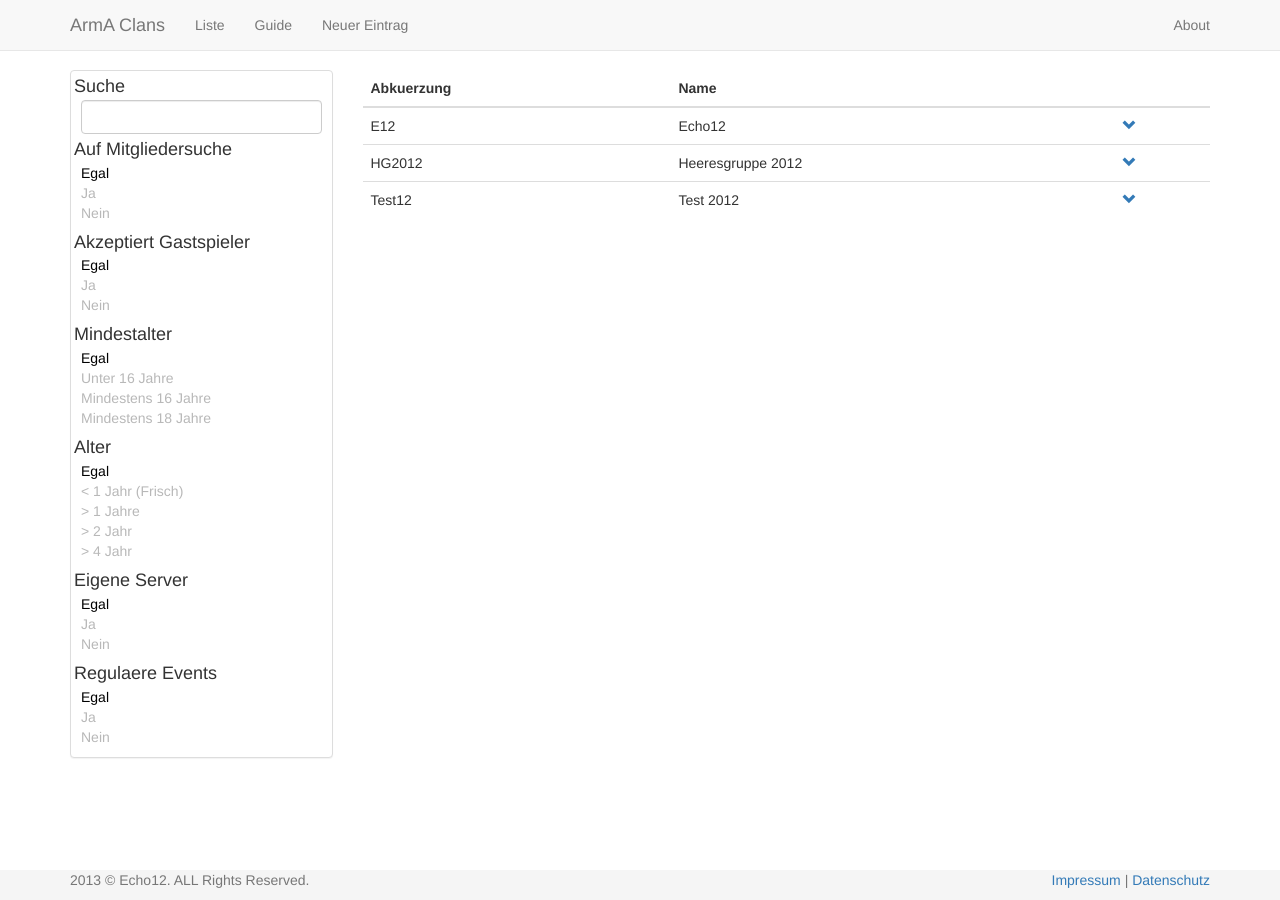
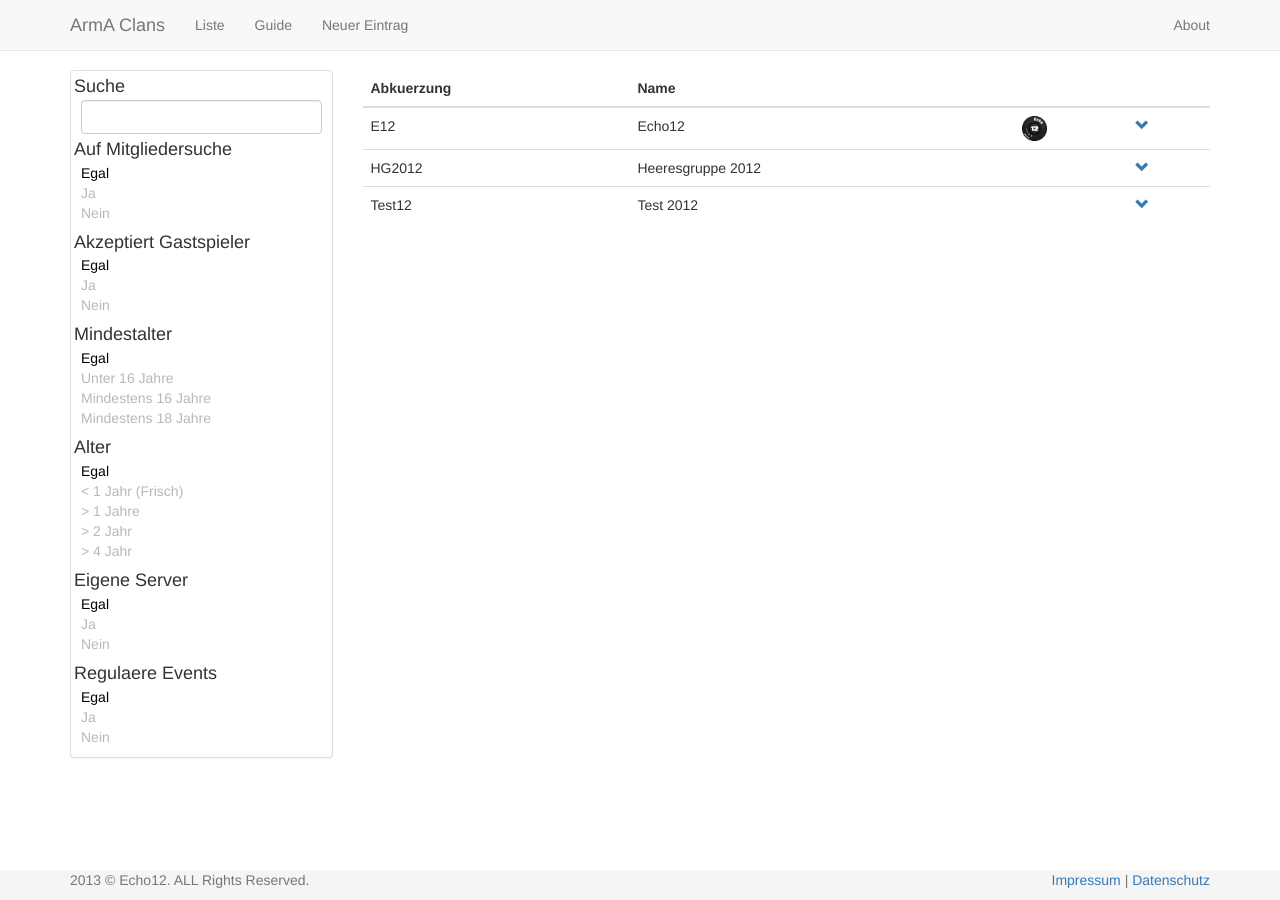
Before and after one commit to Echo12/armaclans.de, a Jekyll site: the page built from index.html, in a window 1280 px wide. Built offline with Jekyll 4.4.1, drawn with Linux system fonts in a browser that asks for light colours; nearby versions of some CDN libraries; Markdown is read by kramdown in place of the engine named in the settings.

Commit message:
feat(list): add logo support

```diff
--- a/_config.yml
+++ b/_config.yml
@@ -3,6 +3,7 @@ markdown: redcarpet
 pygments: true
 
 baseurl: /armaclans.de
+thumbpath: /thumbs
 
 collections:
 - clandata
--- a/css/style.css
+++ b/css/style.css
@@ -47,3 +47,7 @@ body {
   height: 30px;
   background-color: #f5f5f5;
 }
+
+.clanlist-row img {
+    width: 25px;
+}
--- a/index.html
+++ b/index.html
@@ -23,19 +23,21 @@ layout: default
         </div>
       </div>
     </div>
-    <div class="col-md-9" ng-controller="IndexCtrl">
+    <div class="col-md-9 clanlist" ng-controller="IndexCtrl">
       <table class="table">
         <thead>
           <tr>
             <th>Abkuerzung</th>
             <th>Name</th>
             <th></th>
+            <th></th>
           </tr>
         </thead>
         <tbody>
-          <tr ng-repeat-start="clan in clandata | filter: filterData.search | FilterListFilter">
+          <tr class="clanlist-row" ng-repeat-start="clan in clandata | filter: filterData.search | FilterListFilter">
             <td>[[ clan.slug ]]</td>
             <td>[[ clan.name ]]</td>
+            <td><img ng-if="clan.thumb" src="{{ site.thumbpath | prepend: site.baseurl }}/[[ clan.thumb ]]"></td>
             <td>
               <a ng-if="clan.expanded" ng-click="clan.expanded = false">
                 <span class="glyphicon glyphicon-chevron-up"></span>
@@ -45,13 +47,17 @@ layout: default
               </a>
             </td>
           </tr>
-          <tr ng-if="clan.expanded" ng-repeat-end="">
+          <tr class="clanlist-details" ng-if="clan.expanded" ng-repeat-end="">
             <td colspan="3">
               <table class="table table-bordered table-striped col-md-5">
                 <tbody>
                   <tr>
                     <th>Gruppe</th>
                     <td>[[ clan.name ]] ([[clan.slug]])</td>
+                  </tr>
+                  <tr ng-if="clan.thumb">
+                    <th>Logo</th>
+                    <td><img src="{{ site.thumbpath | prepend: site.baseurl }}/[[ clan.thumb ]]"></td>
                   </tr>
                   <tr>
                     <th>Gruendung</th>
```
Also changed, not shown: _clandata/e12-echo12.md (+1 -1 lines), thumbs/e12.png (added).
